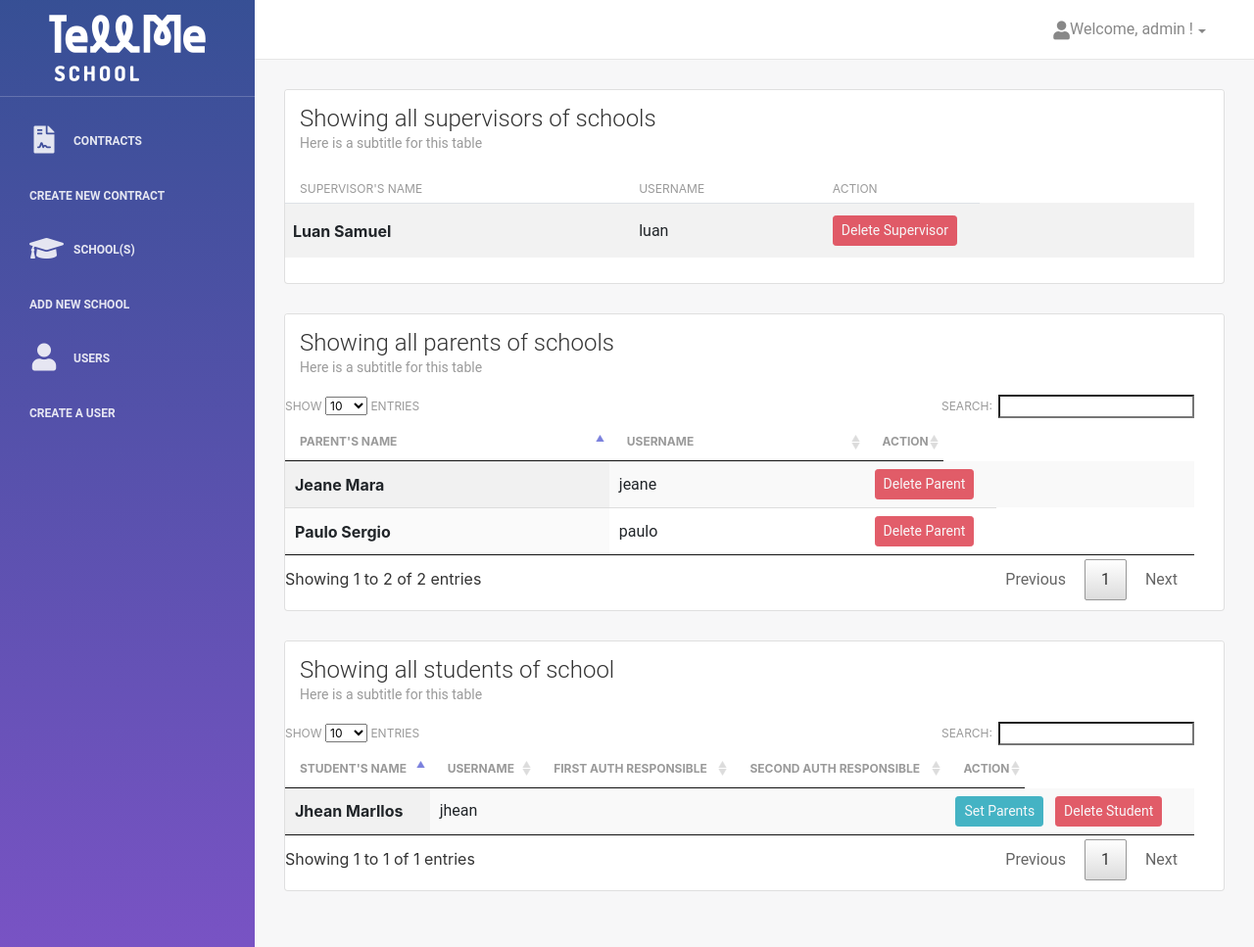
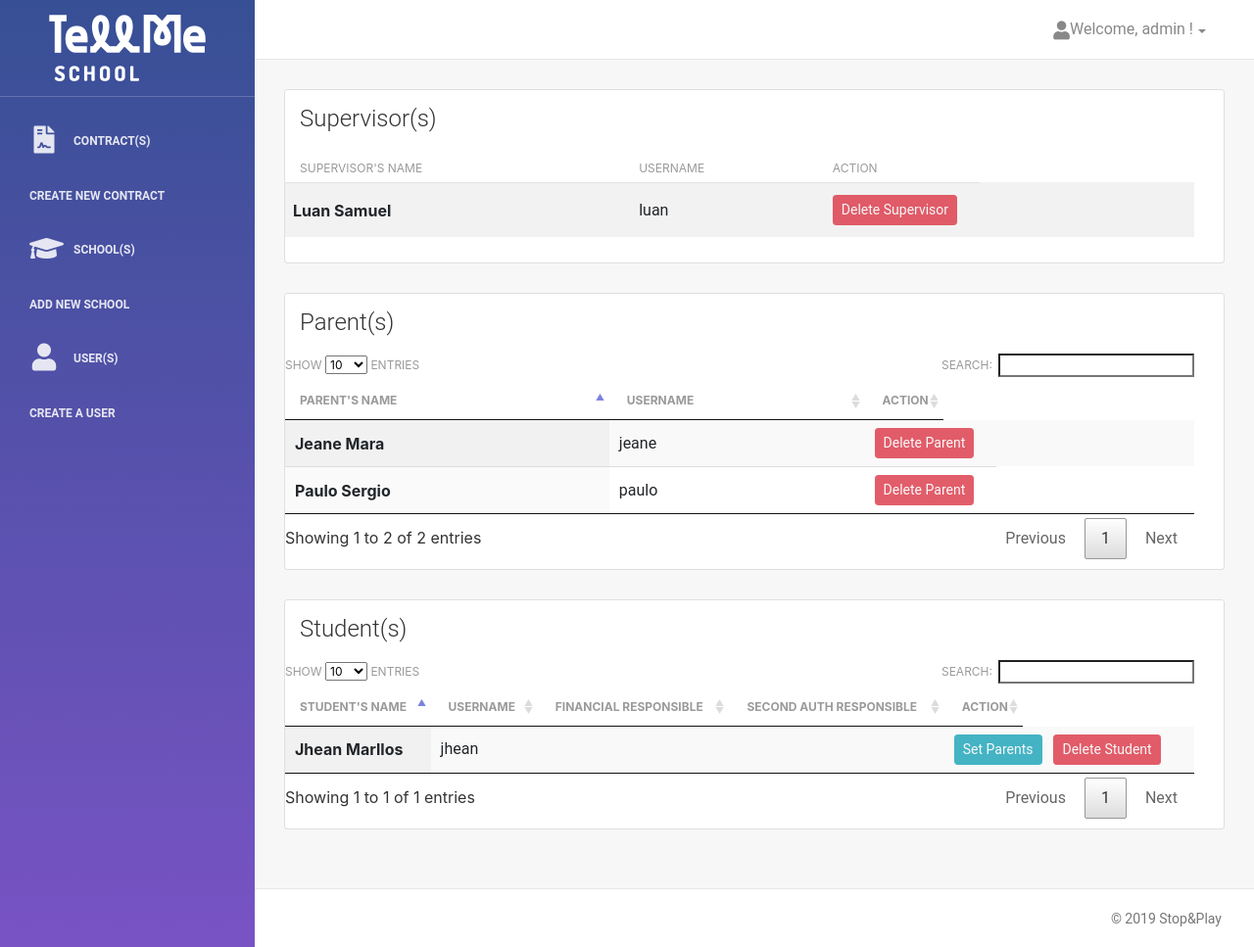
Before and after one commit to stopplay/tellme2.0, a Django app: page /users/seeallusers/ in a window 1280 px wide. Shown: the whole page at 98% size. Run offline with Django 3.2, Linux system fonts and the light colour scheme; a user stored in the database is signed in; data comes from the database, SQL or seed files in the repository; parts of the project's set-up code (start-up, migrations or seed data) failed here and were passed over; some libraries are stand-ins or nearby versions.

Commit message:
Update on seealschools, contracts and allusers pages
Updated the titles and the display of the tables from the referred pages

```diff
--- a/classrooms/classrooms/templates/navbar.html
+++ b/classrooms/classrooms/templates/navbar.html
@@ -18,7 +18,7 @@
               <li class="nav-item">
                   <div class="nav-link">
                     <a style="color:#FFFFFF;" href="{% url 'contracts:seemycontracts'%}"><i class="fas fa-file-contract"></i>
-                      <p>Contracts</p></a>
+                      <p>Contract(s)</p></a>
                   </div>
               </li>
 
@@ -48,7 +48,7 @@
               <li class="nav-item">
                 <div class="nav-link">
                   <a style="color:#FFFFFF;" href="{% url 'users:seeallusers' %}">   <i class="fas fa-user"></i>
-                    <p>Users</p></a>
+                    <p>User(s)</p></a>
                 </div>
 
               </li>
--- a/classrooms/contract/templates/contract/seemycontracts.html
+++ b/classrooms/contract/templates/contract/seemycontracts.html
@@ -12,8 +12,8 @@
                     <div class="card-header ">
                         {% if contracts %}
                         {% if request.user.is_superuser %}
-                        <h4 class="card-title">Showing all the contracts</h4>
-                        <p class="card-category">Here is a subtitle for this table</p>
+                        <h4 class="card-title">Contract(s)</h4>
+
                         {% else %}
                         <h4 class="card-title">Showing the contracts for {{ request.user.username }}</h4>
                         <p class="card-category">Here is a subtitle for this table</p>
--- a/classrooms/school_users/templates/school_users/seeallusers.html
+++ b/classrooms/school_users/templates/school_users/seeallusers.html
@@ -1,6 +1,6 @@
 {% extends 'base.html'%}
 
-{% block title %} See all Users {% endblock %}
+{% block title %} User(s) {% endblock %}
 
 {% block content %}
 
@@ -11,8 +11,8 @@
       <div class="col-md-12">
         <div class="card strpied-tabled-with-hover">
           <div class="card-header ">
-            <h4 class="card-title">Showing all heads of schools</h4>
-            <p class="card-category">Here is a subtitle for this table</p>
+            <h4 class="card-title">Head(s)</h4>
+
           </div>
 
           <div class="card-body table-full-width table-responsive">
@@ -50,8 +50,8 @@
       <div class="col-md-12">
         <div class="card strpied-tabled-with-hover">
           <div class="card-header ">
-            <h4 class="card-title">Showing all teachers of schools</h4>
-            <p class="card-category">Here is a subtitle for this table</p>
+            <h4 class="card-title">Teacher(s)</h4>
+
           </div>
 
           <div class="card-body table-full-width table-responsive">
@@ -88,8 +88,8 @@
       <div class="col-md-12">
         <div class="card strpied-tabled-with-hover">
           <div class="card-header ">
-            <h4 class="card-title">Showing all admins of schools</h4>
-            <p class="card-category">Here is a subtitle for this table</p>
+            <h4 class="card-title">Admin(s)</h4>
+
           </div>
 
           <div class="card-body table-full-width table-responsive">
@@ -127,8 +127,8 @@
       <div class="col-md-12">
         <div class="card strpied-tabled-with-hover">
           <div class="card-header ">
-            <h4 class="card-title">Showing all supervisors of schools</h4>
-            <p class="card-category">Here is a subtitle for this table</p>
+            <h4 class="card-title">Supervisor(s)</h4>
+
           </div>
 
           <div class="card-body table-full-width table-responsive">
@@ -165,8 +165,8 @@
       <div class="col-md-12">
         <div class="card strpied-tabled-with-hover">
           <div class="card-header ">
-            <h4 class="card-title">Showing all parents of schools</h4>
-            <p class="card-category">Here is a subtitle for this table</p>
+            <h4 class="card-title">Parent(s)</h4>
+
           </div>
 
           <div class="card-body table-full-width table-responsive">
@@ -204,8 +204,8 @@
       <div class="col-md-12">
         <div class="card strpied-tabled-with-hover">
           <div class="card-header ">
-            <h4 class="card-title">Showing all students of school</h4>
-            <p class="card-category">Here is a subtitle for this table</p>
+            <h4 class="card-title">Student(s)</h4>
+
           </div>
 
           <div class="card-body table-full-width table-responsive">
@@ -214,7 +214,7 @@
           			<tr>
           				<th>Student's Name</th>
           				<th>Username</th>
-                  <th>First auth responsible</th>
+                  <th>Financial responsible</th>
                   <th>Second auth responsible</th>
           				<th>Action</th>
 
```
Also changed, not shown: classrooms/school/templates/school/seeallschools.html (+9 -8 lines).
